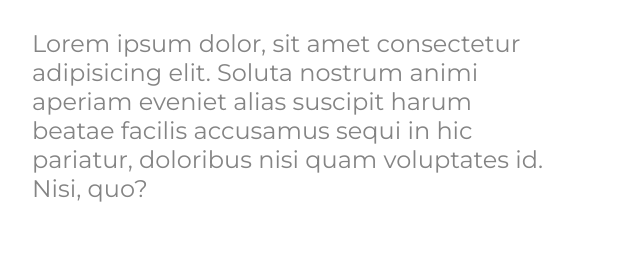
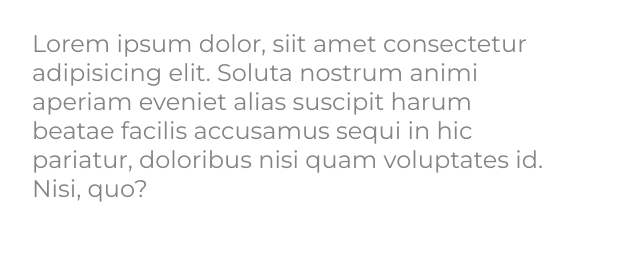
Before and after one commit to kaikeeez/css, a plain HTML site: page index.html in a window 1280 px wide. Shown: the part 929-1182 px from the top of the page, 54-694 px from the left. Drawn offline with Linux system fonts and the light colour scheme.

Commit message:
renomeação

```diff
--- a/we-care.html
+++ b/index.html
@@ -31,7 +31,7 @@
         <section>
             <h1>We Care</h1>
             <h2>About You Pet</h2>
-            <p>Lorem ipsum dolor, sit amet consectetur adipisicing elit. Soluta nostrum animi aperiam eveniet alias suscipit harum beatae facilis accusamus sequi in hic pariatur, doloribus nisi quam voluptates id. Nisi, quo?</p>
+            <p>Lorem ipsum dolor, siit amet consectetur adipisicing elit. Soluta nostrum animi aperiam eveniet alias suscipit harum beatae facilis accusamus sequi in hic pariatur, doloribus nisi quam voluptates id. Nisi, quo?</p>
             <button>Explore</button>
         </section>
 </main>
```
